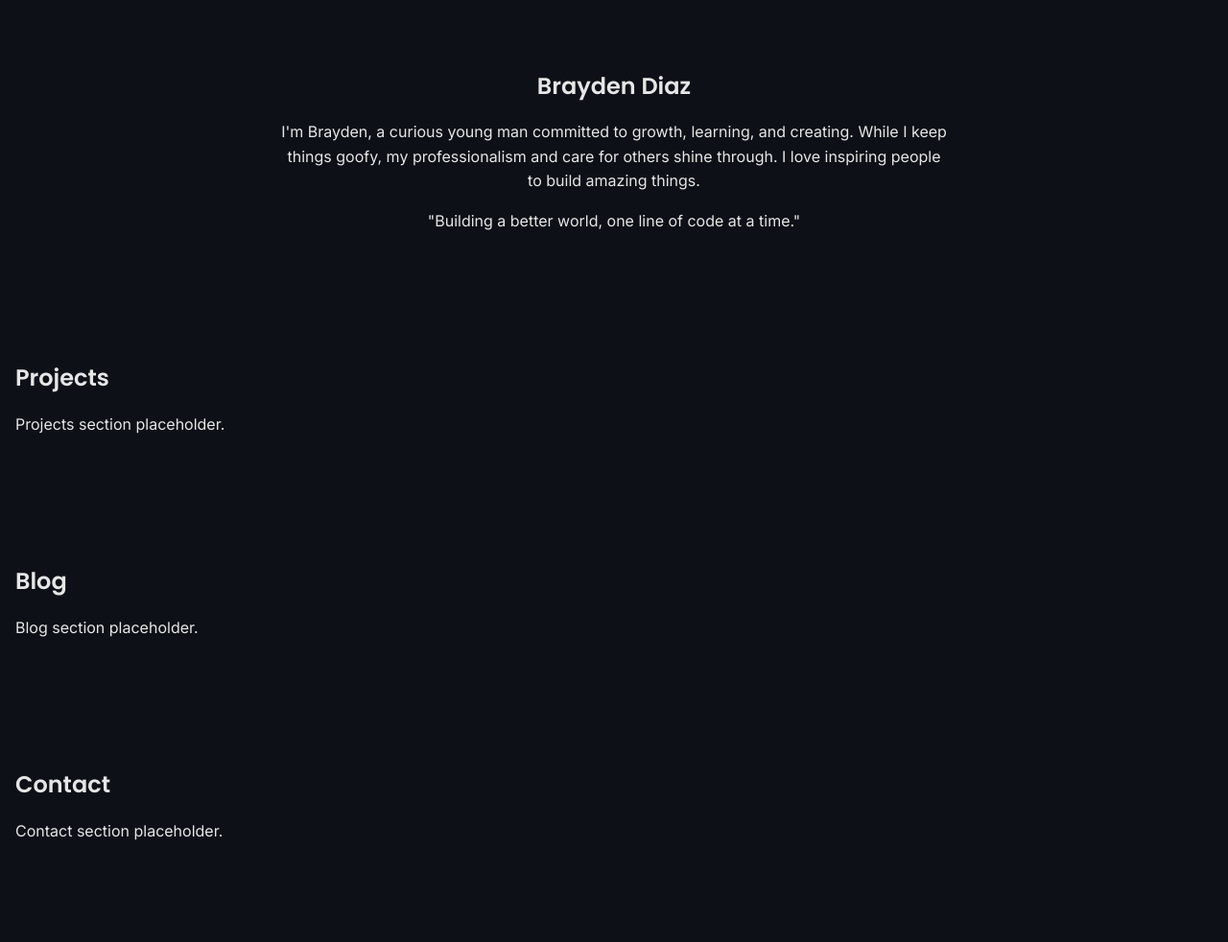
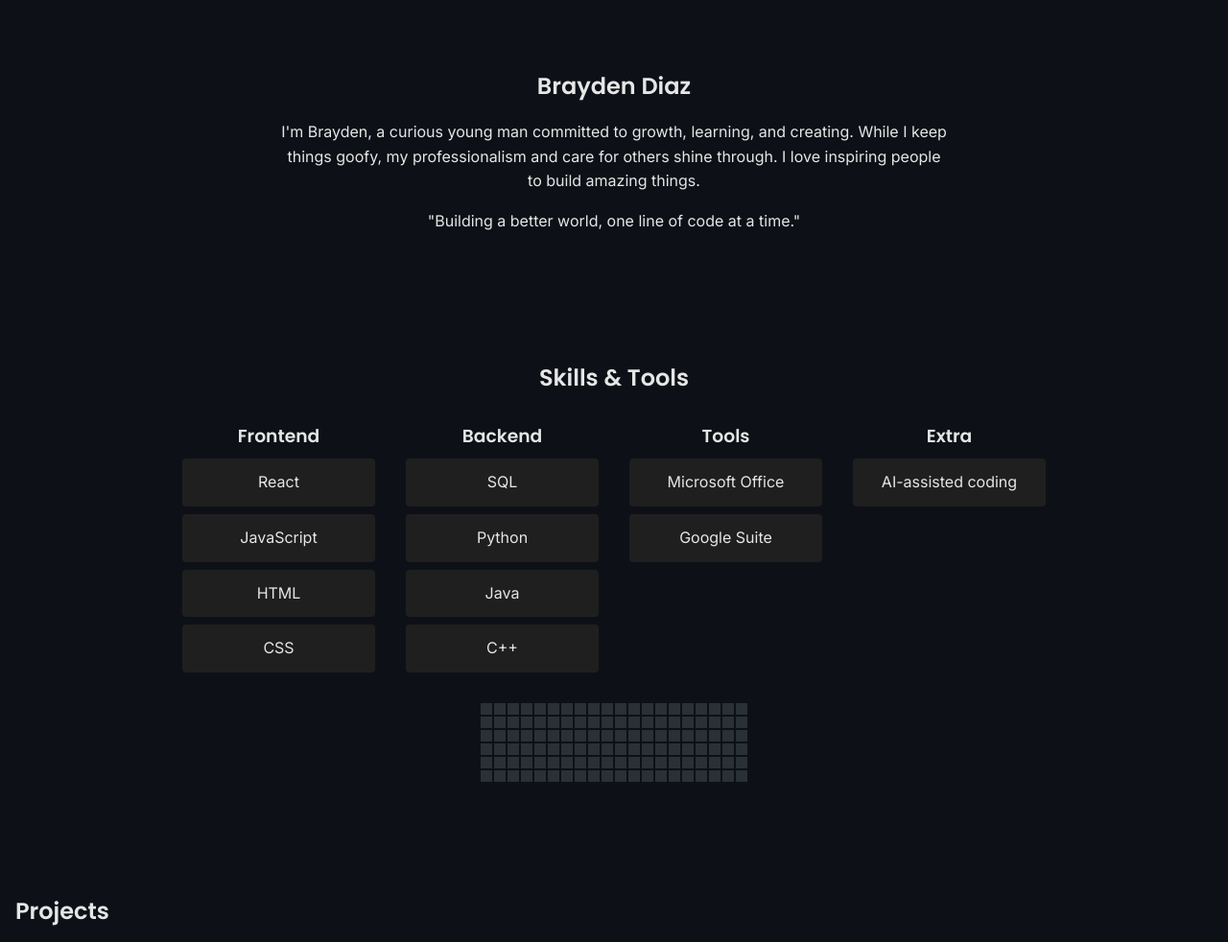
Before and after one commit to Brayden-Diaz/Portfolio, a plain HTML site: page index.html in a window 1280 px wide. Shown: the part 635-1617 px from the top of the page at 96% size. Drawn offline with Linux system fonts and the light colour scheme.

Commit message:
Add skills section with interactive tooltips and placeholder GitHub graph

```diff
--- a/index.html
+++ b/index.html
@@ -13,6 +13,7 @@
             <ul class="nav-links">
                 <li><a href="#home">Home</a></li>
                 <li><a href="#about">About</a></li>
+                <li><a href="#skills">Skills</a></li>
                 <li><a href="#projects">Projects</a></li>
                 <li><a href="#blog">Blog</a></li>
                 <li><a href="#contact">Contact</a></li>
@@ -31,6 +32,47 @@
             <h2 class="display-name">Brayden Diaz</h2>
             <p class="intro">I'm Brayden, a curious young man committed to growth, learning, and creating. While I keep things goofy, my professionalism and care for others shine through. I love inspiring people to build amazing things.</p>
             <p class="quote">"Building a better world, one line of code at a time."</p>
+        </section>
+
+        <section id="skills" class="skills-section">
+            <h2>Skills &amp; Tools</h2>
+            <div class="skills-groups">
+                <div class="skill-group">
+                    <h3>Frontend</h3>
+                    <div class="skills-grid">
+                        <div class="skill-item" data-tooltip="React">React</div>
+                        <div class="skill-item" data-tooltip="JavaScript">JavaScript</div>
+                        <div class="skill-item" data-tooltip="HTML">HTML</div>
+                        <div class="skill-item" data-tooltip="CSS">CSS</div>
+                    </div>
+                </div>
+                <div class="skill-group">
+                    <h3>Backend</h3>
+                    <div class="skills-grid">
+                        <div class="skill-item" data-tooltip="SQL">SQL</div>
+                        <div class="skill-item" data-tooltip="Python">Python</div>
+                        <div class="skill-item" data-tooltip="Java">Java</div>
+                        <div class="skill-item" data-tooltip="C++">C++</div>
+                    </div>
+                </div>
+                <div class="skill-group">
+                    <h3>Tools</h3>
+                    <div class="skills-grid">
+                        <div class="skill-item" data-tooltip="Microsoft Office Suite">Microsoft Office</div>
+                        <div class="skill-item" data-tooltip="Google Suite">Google Suite</div>
+                    </div>
+                </div>
+                <div class="skill-group">
+                    <h3>Extra</h3>
+                    <div class="skills-grid">
+                        <div class="skill-item" data-tooltip="AI-assisted coding">AI-assisted coding</div>
+                    </div>
+                </div>
+            </div>
+
+            <div id="github-graph" class="github-graph">
+                <div class="graph-placeholder"></div>
+            </div>
         </section>
 
         <section id="projects">
--- a/script.js
+++ b/script.js
@@ -2,6 +2,8 @@ document.addEventListener('DOMContentLoaded', () => {
     const themeToggle = document.getElementById('theme-toggle');
     const menuToggle = document.getElementById('menu-toggle');
     const navLinks = document.querySelector('.nav-links');
+    const skillItems = document.querySelectorAll('.skill-item');
+    const graphPlaceholder = document.querySelector('.graph-placeholder');
 
     themeToggle.addEventListener('click', () => {
         document.body.classList.toggle('light-mode');
@@ -10,4 +12,32 @@ document.addEventListener('DOMContentLoaded', () => {
     menuToggle.addEventListener('click', () => {
         navLinks.classList.toggle('active');
     });
+
+    // simple tooltip functionality
+    skillItems.forEach(item => {
+        item.addEventListener('mouseenter', () => {
+            const tooltip = document.createElement('div');
+            tooltip.className = 'tooltip';
+            tooltip.textContent = item.dataset.tooltip;
+            document.body.appendChild(tooltip);
+            const rect = item.getBoundingClientRect();
+            const tipRect = tooltip.getBoundingClientRect();
+            tooltip.style.left = `${rect.left + rect.width / 2 - tipRect.width / 2}px`;
+            tooltip.style.top = `${rect.top - tipRect.height - 8 + window.scrollY}px`;
+            item._tooltip = tooltip;
+        });
+        item.addEventListener('mouseleave', () => {
+            if (item._tooltip) {
+                item._tooltip.remove();
+                item._tooltip = null;
+            }
+        });
+    });
+
+    // generate placeholder squares for GitHub graph
+    if (graphPlaceholder) {
+        for (let i = 0; i < 120; i++) {
+            graphPlaceholder.appendChild(document.createElement('div'));
+        }
+    }
 });
--- a/style.css
+++ b/style.css
@@ -134,3 +134,76 @@ body.light-mode {
         display: inline-block;
     }
 }
+
+/* Skills section */
+.skills-section {
+    max-width: 900px;
+    margin: 0 auto;
+    text-align: center;
+}
+
+.skills-groups {
+    display: flex;
+    flex-wrap: wrap;
+    gap: 2rem;
+    justify-content: center;
+}
+
+.skill-group {
+    flex: 1 1 200px;
+}
+
+.skills-grid {
+    display: grid;
+    grid-template-columns: repeat(auto-fit, minmax(100px, 1fr));
+    gap: 0.5rem;
+}
+
+.skill-item {
+    background-color: #1f1f1f;
+    padding: 0.75rem;
+    border-radius: 4px;
+    transition: transform 0.2s, background-color 0.2s;
+    cursor: pointer;
+    position: relative;
+}
+
+.skill-item:hover {
+    background-color: var(--accent-color);
+    transform: translateY(-3px);
+    color: var(--bg-color);
+}
+
+.tooltip {
+    position: absolute;
+    background: var(--accent-color);
+    color: var(--bg-color);
+    padding: 0.3rem 0.6rem;
+    border-radius: 3px;
+    font-size: 0.75rem;
+    pointer-events: none;
+    z-index: 100;
+}
+
+.github-graph {
+    margin-top: 2rem;
+}
+
+.graph-placeholder {
+    display: grid;
+    grid-template-columns: repeat(20, 12px);
+    gap: 2px;
+    justify-content: center;
+}
+
+.graph-placeholder div {
+    width: 12px;
+    height: 12px;
+    background-color: #30363d;
+    animation: pulse 1.5s infinite ease-in-out;
+}
+
+@keyframes pulse {
+    0%, 100% { opacity: 0.3; }
+    50% { opacity: 1; }
+}
```
